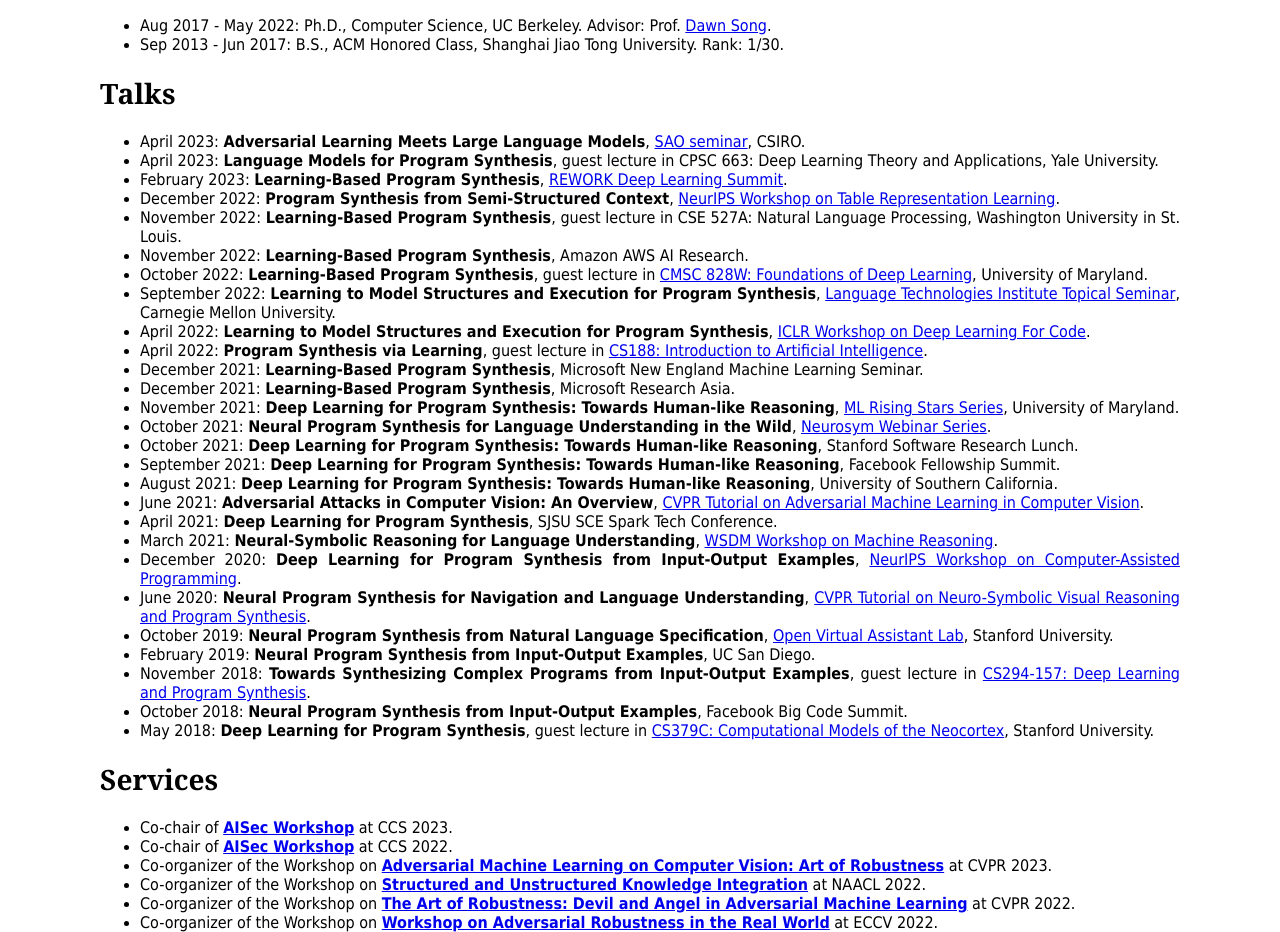
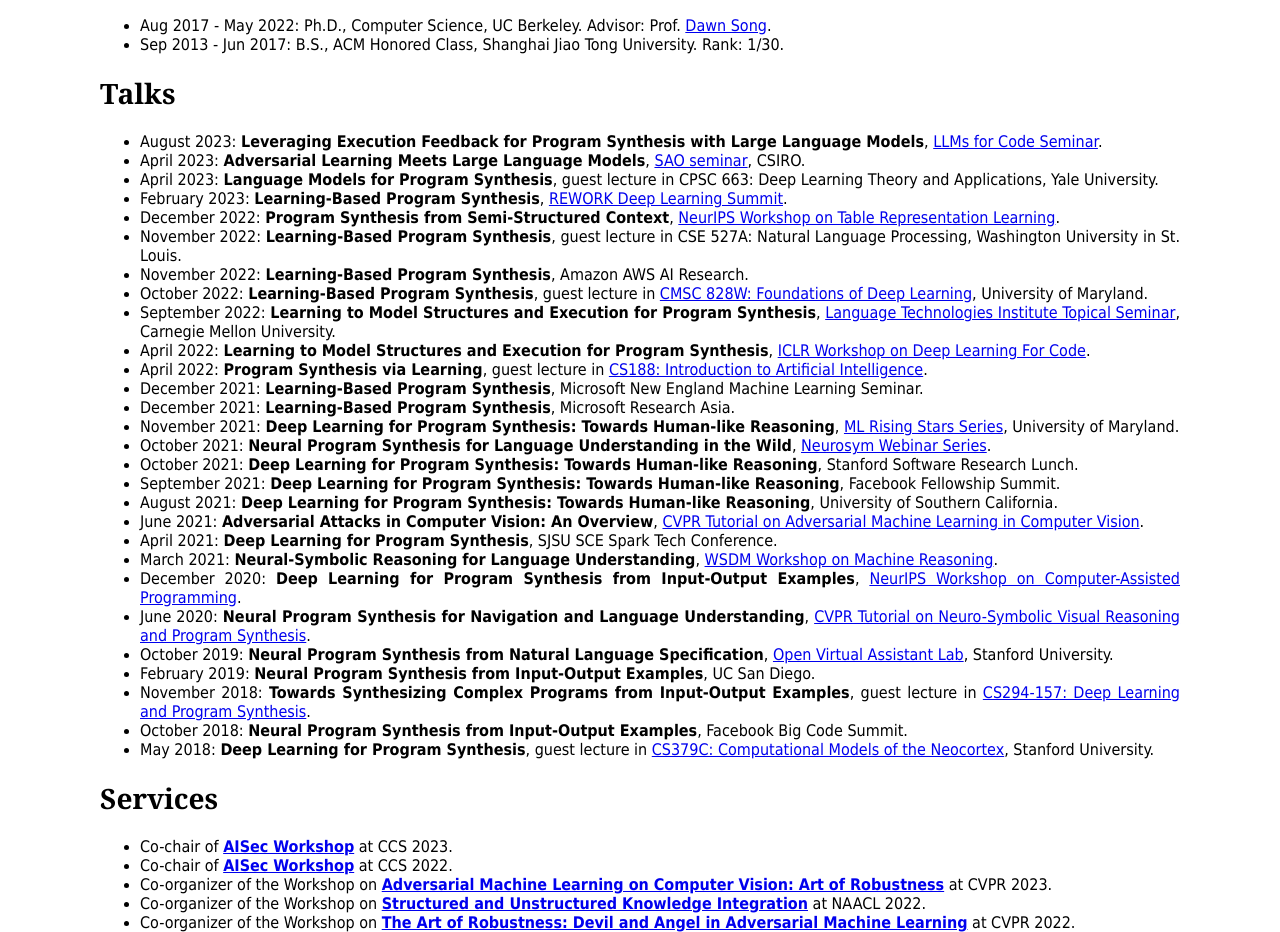
Before and after one commit to Jungyhuk/jungyhuk.github.io, a plain HTML site: page index.html in a window 1280 px wide. Shown: the part 4084-5016 px from the top of the page. Drawn offline with nearby package versions, Linux system fonts and the light colour scheme.

Commit message:
add LLM for code seminar

```diff
--- a/index.html
+++ b/index.html
@@ -559,6 +559,7 @@ $("#tag-privacy-box").click(function() {
 
 <h2 class="label"><p class="title-large"><a name="talk"><span>Talks</span></a></p></h2>
 <ul>
+<li><p class="content">August 2023: <strong>Leveraging Execution Feedback for Program Synthesis with Large Language Models</strong>, <a href="https://ai4code.notion.site/ai4code/LLMs-for-Code-Seminar-c22883e19dc34cbba89198c8fc88c506">LLMs for Code Seminar</a>.</p></li>
 <li><p class="content">April 2023: <strong>Adversarial Learning Meets Large Language Models</strong>, <a href="https://research.csiro.au/cybersecurity-quantum-systems/our-sao-seminars/">SAO seminar</a>, CSIRO.</p></li>
 <li><p class="content">April 2023: <strong>Language Models for Program Synthesis</strong>, guest lecture in CPSC 663: Deep Learning Theory and Applications, Yale University.</p></li>
 <li><p class="content">February 2023: <strong>Learning-Based Program Synthesis</strong>, <a href="https://ai-west-dl.re-work.co/schedule">REWORK Deep Learning Summit</a>.</p></li>
```
